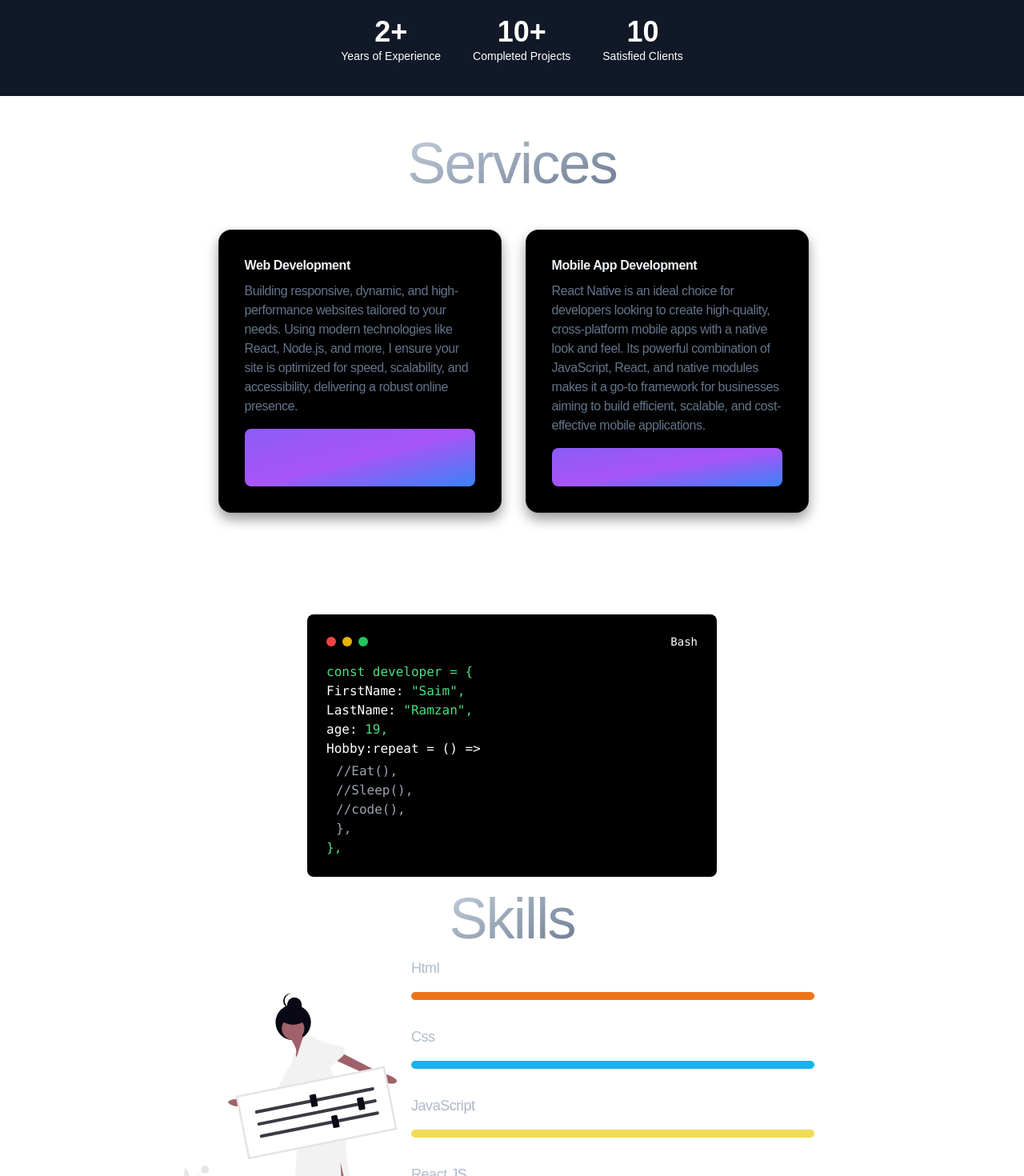
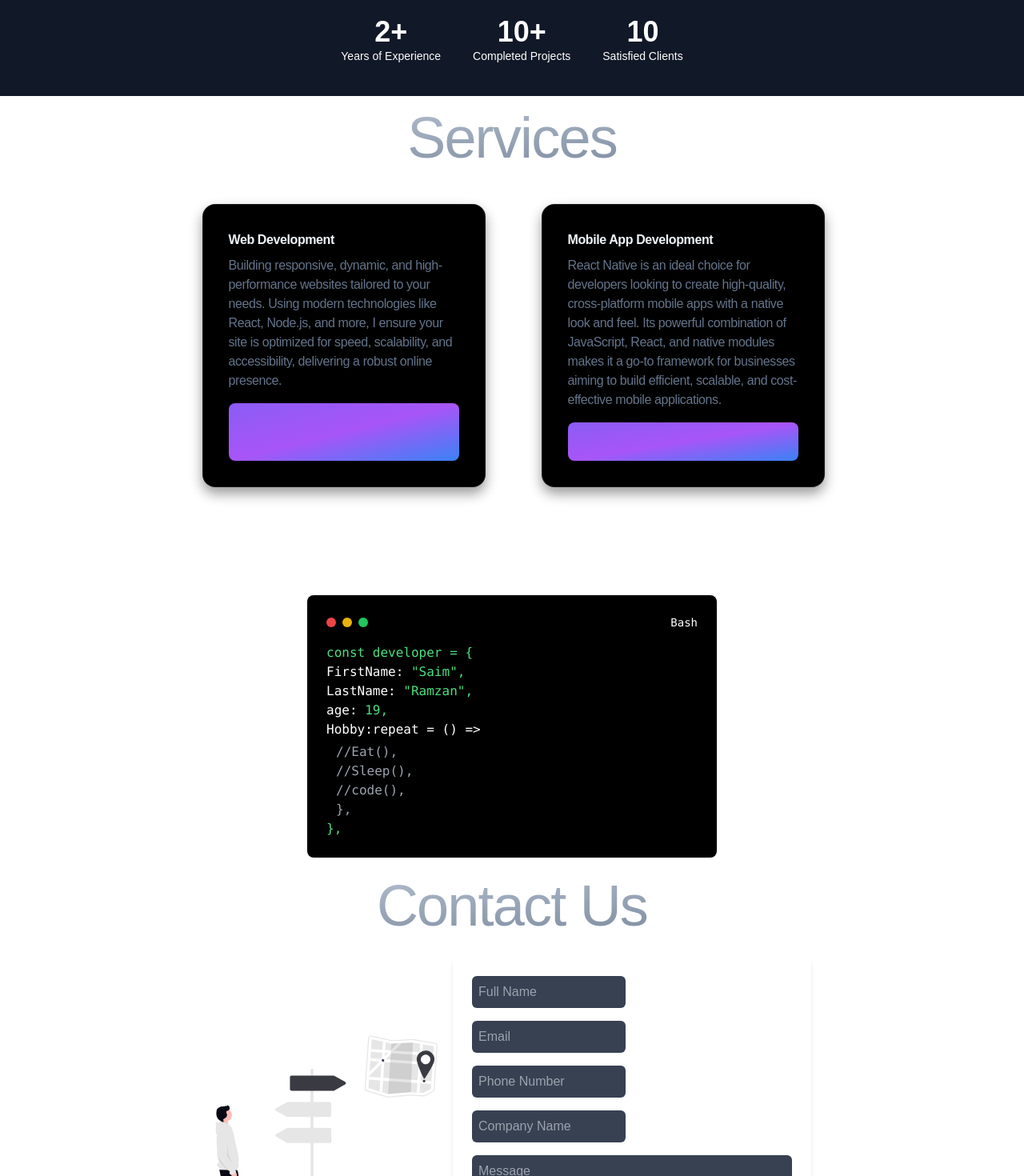
Before and after one commit to M0Abdullah/Portfolio, a Next.js app: page / in a window 1280 px wide. Shown: the part 520-1990 px from the top of the page at 80% size. Built offline with nearby package versions, Linux system fonts and the light colour scheme.

Commit message:
reponsive page

```diff
--- a/src/app/page.tsx
+++ b/src/app/page.tsx
@@ -14,7 +14,7 @@ export default function Home() {
      {/* <LampDemo /> */}
      <Stats />
      <AnimatedPinDemo />
-     <MySkills />
+     {/* <MySkills /> */}
      <Form />
     </>
   );
--- a/src/component/Form.tsx
+++ b/src/component/Form.tsx
@@ -4,14 +4,14 @@ import direction from "@/Assest/direction.svg";
 
 function Form() {
   return (
-    <div className="flex justify-center flex-col">
+    <div className="flex justify-center flex-col ">
       <h2 className="bg-gradient-to-br mb-3 from-slate-300 to-slate-500 py-4 bg-clip-text text-center text-4xl font-medium tracking-tight text-transparent md:text-7xl">
         Contact Us
       </h2>
-      <div className="flex  items-center  justify-center px-4 dark">
-        <Image src={direction} width={300} height={330} alt="direction" />
+      <div className="flex  items-center flex-row md:flex-row justify-center px-4 dark">
+        <Image src={direction} className=" h-[200px] w-[200px] md:w-[300px] md:h-[300px]" width={300} height={300} alt="direction" />
         <div className="w-full max-w-md  rounded-lg shadow-md p-6">
-          <form className="flex flex-wrap justify-center">
+          <form className="flex flex-col md:flex-wrap  justify-center">
             <input
               type="text"
               className="bg-gray-700 text-gray-200  border-0 rounded-md p-2 mb-4 focus:bg-gray-600 focus:outline-none focus:ring-1 focus:ring-blue-500 transition ease-in-out duration-150 w-full md:w-[48%] mr-[2%]"
@@ -19,7 +19,7 @@ function Form() {
             />
             <input
               type="email"
-              className="bg-gray-700 text-gray-200 border-0 rounded-md p-2 mb-4 focus:bg-gray-600 focus:outline-none focus:ring-1 focus:ring-blue-500 transition ease-in-out duration-150 w-full md:w-[48%] ml-[2%]"
+              className="bg-gray-700 text-gray-200 border-0 rounded-md p-2 mb-4 focus:bg-gray-600 focus:outline-none focus:ring-1 focus:ring-blue-500 transition ease-in-out duration-150 w-full md:w-[48%] "
               placeholder="Email"
             />
             <input
@@ -29,19 +29,9 @@ function Form() {
             />
             <input
               type="text"
-              className="bg-gray-700 text-gray-200 border-0 rounded-md p-2 mb-4 focus:bg-gray-600 focus:outline-none focus:ring-1 focus:ring-blue-500 transition ease-in-out duration-150 w-full md:w-[48%] ml-[2%]"
+              className="bg-gray-700 text-gray-200 border-0 rounded-md p-2 mb-4 focus:bg-gray-600 focus:outline-none focus:ring-1 focus:ring-blue-500 transition ease-in-out duration-150 w-full md:w-[48%] "
               placeholder="Company Name"
             />
-            {/* <input
-                type="text"
-                className="bg-gray-700 text-gray-200 border-0 rounded-md p-2 mb-4 focus:bg-gray-600 focus:outline-none focus:ring-1 focus:ring-blue-500 transition ease-in-out duration-150 w-full md:w-[48%] mr-[2%]"
-                placeholder="Job Title"
-              /> */}
-            {/* <input
-                type="date"
-                className="bg-gray-700 text-gray-200 border-0 rounded-md p-2 mb-4 focus:bg-gray-600 focus:outline-none focus:ring-1 focus:ring-blue-500 transition ease-in-out duration-150 w-full md:w-[48%] ml-[2%]"
-                placeholder="Date of Birth"
-              /> */}
             <textarea
               name="message"
               className="bg-gray-700 text-gray-200 border-0 rounded-md p-2 mb-auto md:mb-auto md:w-full md:h-auto md:min-h-[100px] md:max-h-[100px] md:flex-grow md:flex-shrink md:flex-auto focus:bg-gray-md:focus:outline-none:focus:ring-blue-md:focus:border-transparent transition ease-in-out duration-fastest"
--- a/src/component/HeaderSide.tsx
+++ b/src/component/HeaderSide.tsx
@@ -54,12 +54,12 @@ function HeaderSide() {
 
   return (
     <div className="flex flex-col md:flex-row items-center justify-between p-4 md:p-8 lg:p-12">
-      <div className="flex flex-col w-full md:w-[60%] space-y-4">
+      <div className="flex flex-col w-[95%] md:w-[60%] space-y-4">
         <motion.div
           initial={{ opacity: 0, y: 10 }}
           animate={{ opacity: 1, y: 0 }}
           transition={{ duration: 0.5 }}
-          className="text-2xl md:text-4xl break-words flex flex-wrap text-center md:text-left"
+          className="text-xl md:text-4xl break-words flex flex-wrap text-center md:text-left "
         >
           Hello, I'm,
           <span className="text-blue-500 dark:text-blue-500"> Saim Ramzan&nbsp;</span>
--- a/src/component/Services.tsx
+++ b/src/component/Services.tsx
@@ -24,14 +24,14 @@ export function AnimatedPinDemo() {
   //   { title: "Next JS", progress: 80, color: "#173e6a" },
   // ];
   return (
-    <div className="flex flex-col items-center justify-center mt-8">
+    <div className="items-center">
       <h1
         style={{ marginBottom: "-8rem" }}
         className="bg-gradient-to-br from-slate-300 to-slate-500 py-4 bg-clip-text text-center text-4xl font-medium tracking-tight text-transparent md:text-7xl"
       >
         Services
       </h1>
-      <div className="h-[40rem] w-full flex items-center justify-center ">
+      <div className="w-full h-[60rem] md:h-[40rem] gap-10 flex flex-col md:flex-row items-center justify-center ">
         {data.map((item) => (
           <PinContainer title={item.title}>
             <div className="flex basis-full flex-col p-4 tracking-tight text-slate-100/50 sm:basis-1/2 w-[20rem] h-[20rem] ">
@@ -46,7 +46,10 @@ export function AnimatedPinDemo() {
           </PinContainer>
         ))}
       </div>
-<aside className="bg-black text-white p-6 rounded-lg w-full max-w-lg font-mono">
+      <div className="flex justify-center items-center">
+
+
+        <div className="bg-black text-white p-6 m-2  rounded-lg w-full max-w-lg font-mono">
           <div className="flex justify-between items-center">
             <div className="flex space-x-2 text-red-500">
               <div className="w-3 h-3 rounded-full bg-red-500"></div>
@@ -57,17 +60,26 @@ export function AnimatedPinDemo() {
           </div>
           <div className="mt-4">
             <p className="text-green-400">{`const developer = {`}</p>
-    <p className="text-white">FirstName: <span className="text-green-400">"Saim",</span> </p>
-    <p className="text-white">LastName: <span className="text-green-400">"Ramzan",</span> </p>
-    <p className="text-white">age: <span className="text-green-400">19,</span> </p>
+            <p className="text-white">
+              FirstName: <span className="text-green-400">"Saim",</span>{" "}
+            </p>
+            <p className="text-white">
+              LastName: <span className="text-green-400">"Ramzan",</span>{" "}
+            </p>
+            <p className="text-white">
+              age: <span className="text-green-400">19,</span>{" "}
+            </p>
             <p className="text-white">{`Hobby:repeat = () => `} </p>
-    <p className="text-gray-400 -mt-5 ml-3"><br/> {`//Eat()`},<br/> {`//Sleep()`},<br/> {`//code()`}, <br/> {`}`},</p>
-    <p className="text-white"><span className="text-green-400">{`}`},</span> </p>
-    {/* <p className="text-white">added 1 package, and audited 2 packages in 3s</p>
-    <p className="text-green-400">$</p> */}
+            <p className="text-gray-400 -mt-5 ml-3">
+              <br /> {`//Eat()`},<br /> {`//Sleep()`},<br /> {`//code()`},{" "}
+              <br /> {`}`},
+            </p>
+            <p className="text-white">
+              <span className="text-green-400">{`}`},</span>{" "}
+            </p>
           </div>
-</aside>
-
+        </div>
+      </div>
 
     </div>
   );
```
Lines whose indentation alone changed are shown as unchanged.
